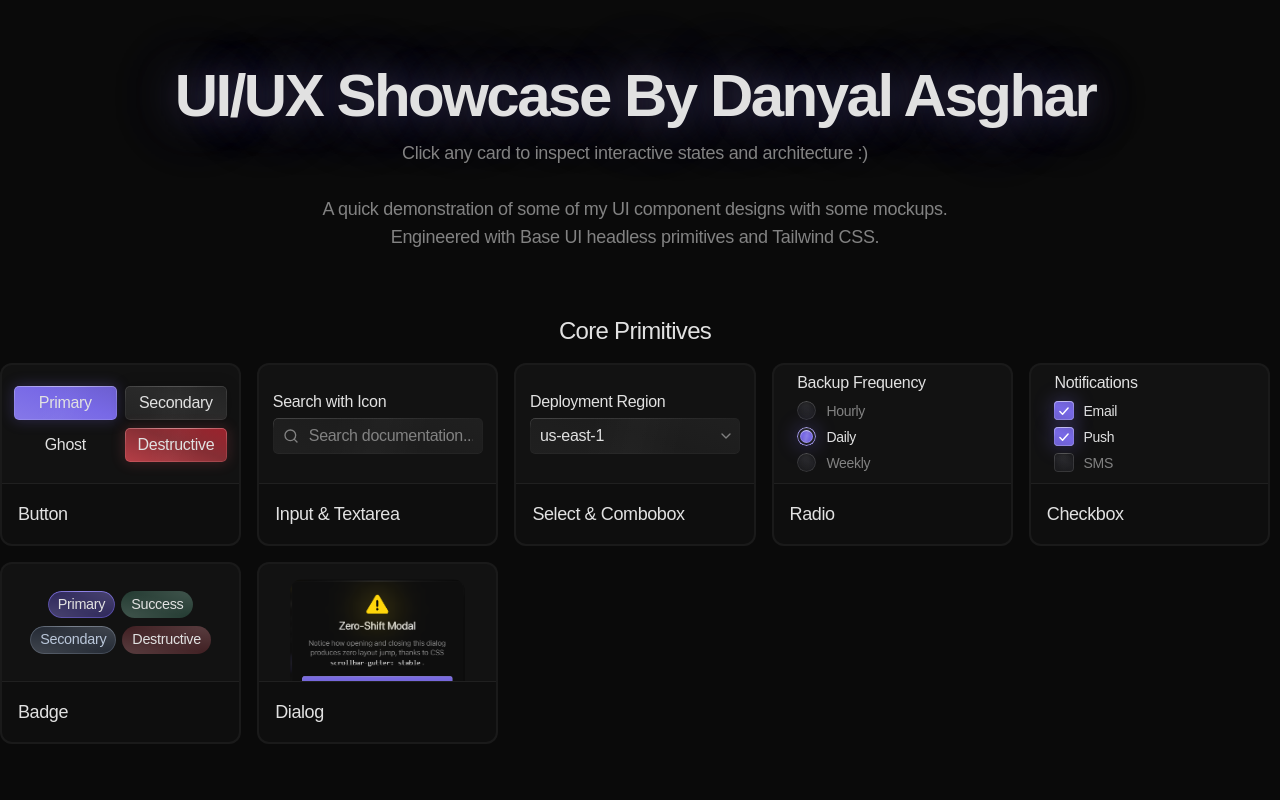
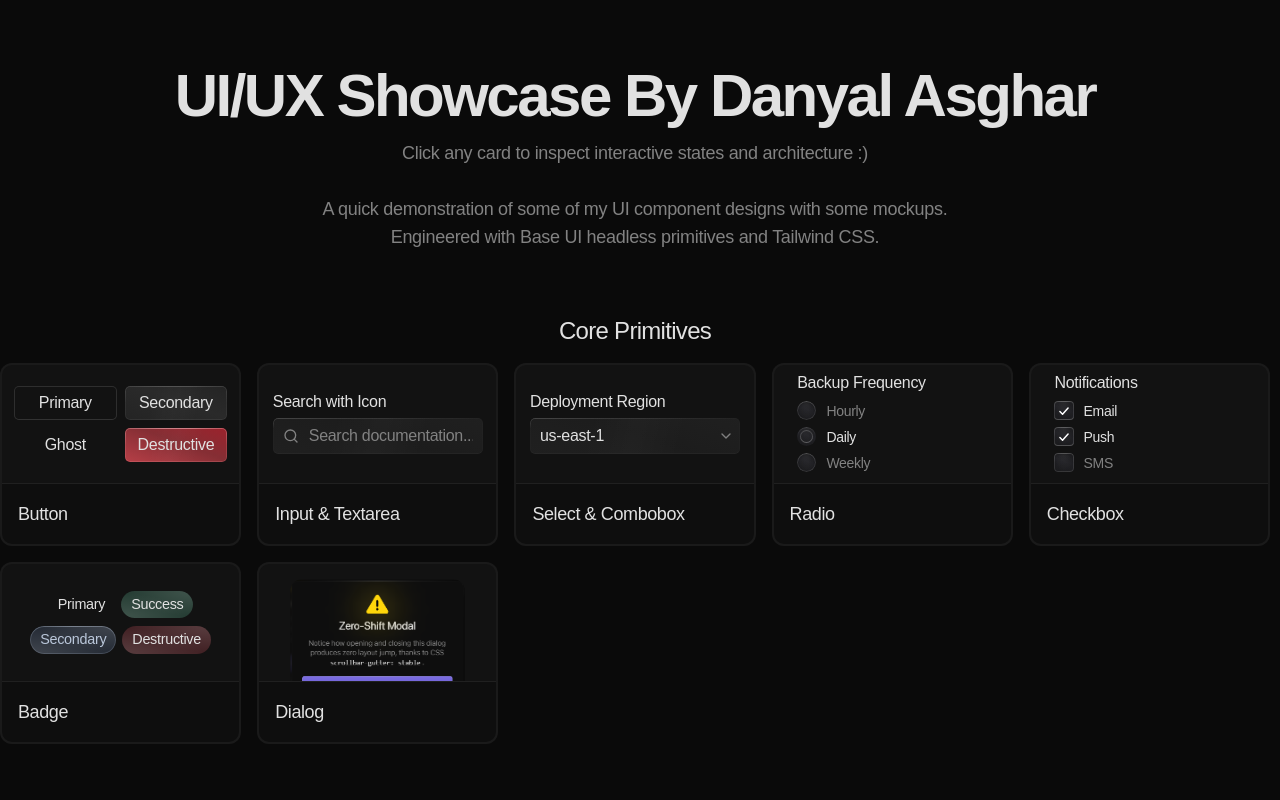
Before and after one commit to midnight-developments/md-ui, a React (Vite) app: page / in a window 1280 px wide. Shown: the top 800 px of the page. Built offline with nearby package versions, Linux system fonts and the light colour scheme; a web font is replaced by a local one.

Commit message:
temporarily removed all glows from every component

```diff
--- a/src/App.tsx
+++ b/src/App.tsx
@@ -52,7 +52,7 @@ export default function App() {
 
                 {/* Header */}
                 <header className="flex flex-col items-center text-center gap-3">
-                    <h1 className="text-4xl sm:text-5xl md:text-6xl font-semibold text-foreground leading-[1.05] text-glow">
+                    <h1 className="text-4xl sm:text-5xl md:text-6xl font-semibold text-foreground leading-[1.05]">
                         UI/UX Showcase By Danyal Asghar
                     </h1>
 
--- a/src/components/showcase/popup.tsx
+++ b/src/components/showcase/popup.tsx
@@ -129,7 +129,7 @@ export function PopupContent({
                         className={cn(
                             "relative z-50 pointer-events-auto outline-none cursor-default",
                             "w-full max-w-5xl xl:max-w-6xl h-[90vh] max-h-[920px]",
-                            "rounded-2xl bg-card border border-white/10 shadow-2xl",
+                            "rounded-2xl bg-card border border-white/10",
                             "text-foreground flex flex-col overflow-hidden will-change-[transform,filter]",
                             className
                         )}
--- a/src/components/showcase/popups/database-creation-popup.tsx
+++ b/src/components/showcase/popups/database-creation-popup.tsx
@@ -48,7 +48,7 @@ export function DatabaseCreationPopup({ open, onOpenChange }: PopupProps) {
         <Popup open={open} onOpenChange={onOpenChange}>
             <PopupContent>
                 <PopupPreview>
-                    <div className="w-full max-w-xl p-6 sm:p-7 rounded-xl bg-card border border-white/10 shadow-2xl">
+                    <div className="w-full max-w-xl p-6 sm:p-7 rounded-xl bg-card border border-white/10">
                         <form onSubmit={handleSubmit} className="flex flex-col gap-8">
                             <DialogHeader className="text-left items-start gap-1">
                                 <DialogTitle>
--- a/src/components/showcase/popups/integration-dialog-popup.tsx
+++ b/src/components/showcase/popups/integration-dialog-popup.tsx
@@ -66,11 +66,11 @@ export function IntegrationDialogPopup({ open, onOpenChange }: PopupProps) {
                     <DialogContent >
                         <DialogHeader >
                             <div className="flex items-center justify-center gap-3.5 mb-3">
-                                <div className="size-14 rounded-lg overflow-hidden border border-white/10 shadow-[0_0_40px_rgba(255,255,255,0.3),0_4px_12px_rgba(255,255,255,0.08)] flex items-center justify-center bg-white">
+                                <div className="size-14 rounded-lg overflow-hidden border border-white/10 flex items-center justify-center bg-white">
                                     <img src={gmailLogo} alt="Gmail" className="size-full object-contain p-1" />
                                 </div>
                                 <ChevronsRight className="size-4.5 text-muted/40 shrink-0" />
-                                <div className="size-14 rounded-lg overflow-hidden border border-white/10 shadow-[0_0_40px_rgba(255,255,255,0.3),0_4px_12px_rgba(255,255,255,0.08)] flex items-center justify-center bg-white">
+                                <div className="size-14 rounded-lg overflow-hidden border border-white/10 flex items-center justify-center bg-white">
                                     <img src={tempoLogo} alt="Tempo" className="size-full object-contain p-1.5" />
                                 </div>
                             </div>
--- a/src/components/ui/button/button.module.css
+++ b/src/components/ui/button/button.module.css
@@ -8,7 +8,6 @@
         linear-gradient(105deg, transparent 28%, rgba(255, 255, 255, 0.02) 50%, transparent 72%),
         var(--button-bg);
     box-shadow:
-        0 0 14px 1px var(--button-glow, transparent),
         inset 0 0 0 1px var(--button-border),
         inset 0 -1px 0 0 rgba(255, 255, 255, 0.02);
 
--- a/src/components/ui/card-radio-group/card-radio-group.module.css
+++ b/src/components/ui/card-radio-group/card-radio-group.module.css
@@ -4,7 +4,6 @@
     background:
         var(--color-card);
     box-shadow:
-        0 0 0 0 transparent,
         inset 0 0 0 1px var(--color-border);
     transition: box-shadow 0.2s ease;
     transform: translateZ(0);
@@ -34,13 +33,11 @@
 
 .card:hover:not([data-checked]):not(:disabled) {
     box-shadow:
-        0 0 0 0 transparent,
         inset 0 0 0 1px rgba(255, 255, 255, 0.14);
 }
 
 .card[data-checked] {
     box-shadow:
-        /* 0 0 40px 0 color-mix(in srgb, var(--color-accent) 25%, transparent), */
         inset 0 0 0 2px color-mix(in srgb, var(--color-accent) 100%, transparent);
 }
 
@@ -97,7 +94,6 @@
         radial-gradient(ellipse at 50% 0%, rgba(255, 255, 255, 0.06) 0%, transparent 70%),
         linear-gradient(20deg, rgb(26, 26, 28) 0%, rgb(32, 32, 36) 55%, rgb(24, 24, 26) 100%);
     box-shadow:
-        0 0 0 0 transparent,
         inset 0 0 0 1px rgba(255, 255, 255, 0.12),
         inset 0 1px 2px rgba(0, 0, 0, 0.4);
     transition: box-shadow 0.2s ease;
@@ -129,9 +125,7 @@
 
 :global([data-slot="card-radio-group-item"][data-checked]) .indicator {
     box-shadow:
-        0 0 14px 0 color-mix(in srgb, var(--color-accent) 35%, transparent),
-        inset 0 0 0 1px color-mix(in srgb, var(--color-accent) 60%, white),
-        inset 0 0 0 0 transparent;
+        inset 0 0 0 1px color-mix(in srgb, var(--color-accent) 60%, white);
 }
 
 .activeIndicator {
--- a/src/components/ui/checkbox-group/checkbox-group.module.css
+++ b/src/components/ui/checkbox-group/checkbox-group.module.css
@@ -14,7 +14,6 @@
         radial-gradient(ellipse at 50% 0%, rgba(255, 255, 255, 0.06) 0%, transparent 70%),
         linear-gradient(20deg, rgb(26, 26, 28) 0%, rgb(32, 32, 36) 55%, rgb(24, 24, 26) 100%);
     box-shadow:
-        0 0 0 0 transparent,
         inset 0 0 0 1px rgba(255, 255, 255, 0.12),
         inset 0 1px 2px rgba(0, 0, 0, 0.4);
     transition: box-shadow 0.2s ease;
@@ -46,7 +45,6 @@
 
 .indicator:hover:not([data-checked]):not(:disabled) {
     box-shadow:
-        0 0 0 0 transparent,
         inset 0 0 0 1px rgba(255, 255, 255, 0.22),
         inset 0 1px 2px rgba(0, 0, 0, 0.4);
 }
@@ -54,9 +52,7 @@
 .indicator[data-checked],
 :global([data-slot="checkbox"][data-checked]) {
     box-shadow:
-        0 0 20px 0 color-mix(in srgb, var(--color-accent) 40%, transparent),
-        inset 0 0 0 1px color-mix(in srgb, var(--color-accent) 70%, white),
-        inset 0 0 0 0 transparent;
+        inset 0 0 0 1px color-mix(in srgb, var(--color-accent) 70%, white);
 }
 
 .activeIndicator {
--- a/src/components/ui/colour-picker.tsx
+++ b/src/components/ui/colour-picker.tsx
@@ -149,7 +149,7 @@ function ColourPicker({
                                     onClick={() => onChange(s)}
                                     className={cn(
                                         "flex-1 h-7 rounded-xs ring-1 ring-border cursor-pointer transition-all duration-150 hover:-translate-y-0.75 outline-none focus-visible:ring-2 focus-visible:ring-border-active",
-                                        isSelected ? "ring-2 ring-white shadow-sm -translate-y-0.5" : ""
+                                        isSelected ? "ring-2 ring-white -translate-y-0.5" : ""
                                     )}
                                     style={{ backgroundColor: s }}
                                     title={s}
--- a/src/components/ui/popup-shell.module.css
+++ b/src/components/ui/popup-shell.module.css
@@ -12,7 +12,6 @@
         radial-gradient(ellipse at 0% 0%, rgba(255, 255, 255, 0.06) 0%, transparent 75%),
         var(--dialog-bg);
     box-shadow:
-        0 5px 26px 0 rgba(0, 0, 0, 0.75),
         inset 0 0 0 1px var(--dialog-border);
 
     transform: translateZ(0);
--- a/src/components/ui/radio-group/radio-group.module.css
+++ b/src/components/ui/radio-group/radio-group.module.css
@@ -14,7 +14,6 @@
         radial-gradient(ellipse at 50% 0%, rgba(255, 255, 255, 0.06) 0%, transparent 70%),
         linear-gradient(20deg, rgb(26, 26, 28) 0%, rgb(32, 32, 36) 55%, rgb(24, 24, 26) 100%);
     box-shadow:
-        0 0 0 0 transparent,
         inset 0 0 0 1px rgba(255, 255, 255, 0.12),
         inset 0 1px 2px rgba(0, 0, 0, 0.4);
     transition: box-shadow 0.2s ease;
@@ -46,7 +45,6 @@
 
 .indicator:hover:not([data-checked]):not(:disabled) {
     box-shadow:
-        0 0 0 0 transparent,
         inset 0 0 0 1px rgba(255, 255, 255, 0.22),
         inset 0 1px 2px rgba(0, 0, 0, 0.4);
 }
@@ -54,9 +52,7 @@
 .indicator[data-checked],
 :global([data-slot="radio-group-item"][data-checked]) {
     box-shadow:
-        0 0 20px 0 color-mix(in srgb, var(--color-accent) 40%, transparent),
-        inset 0 0 0 1px color-mix(in srgb, var(--color-accent) 70%, white),
-        inset 0 0 0 0 transparent;
+        inset 0 0 0 1px color-mix(in srgb, var(--color-accent) 70%, white);
 }
 
 .activeIndicator {
--- a/src/index.css
+++ b/src/index.css
@@ -69,13 +69,6 @@
     transition-timing-function: var(--ease-popup, cubic-bezier(0.16, 1, 0.3, 1));
 }
 
-@utility text-glow {
-    text-shadow:
-        0 0 40px color-mix(in srgb, color-mix(in srgb, var(--color-accent) 63%, white) 35%, transparent),
-        0 0 80px color-mix(in srgb, color-mix(in srgb, var(--color-accent) 92%, white) 25%, transparent),
-        0 0 120px color-mix(in srgb, var(--color-accent) 20%, transparent),
-        0 0 180px color-mix(in srgb, var(--color-accent) 15%, transparent);
-}
 
 
 :root {
```
Also changed, not shown: src/components/ui/card-checkbox-group/card-checkbox-group.module.css (+1 -7 lines).
